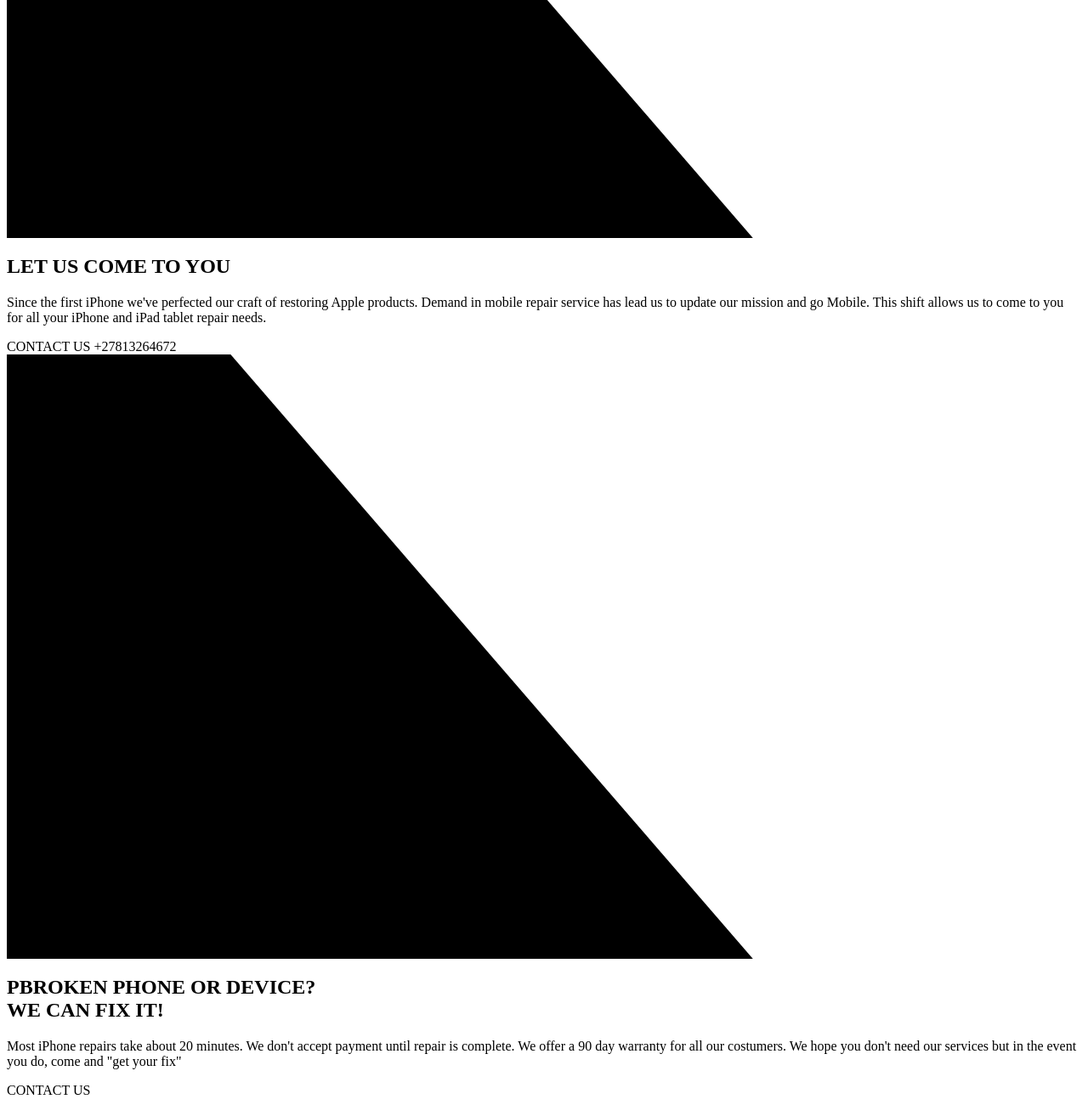
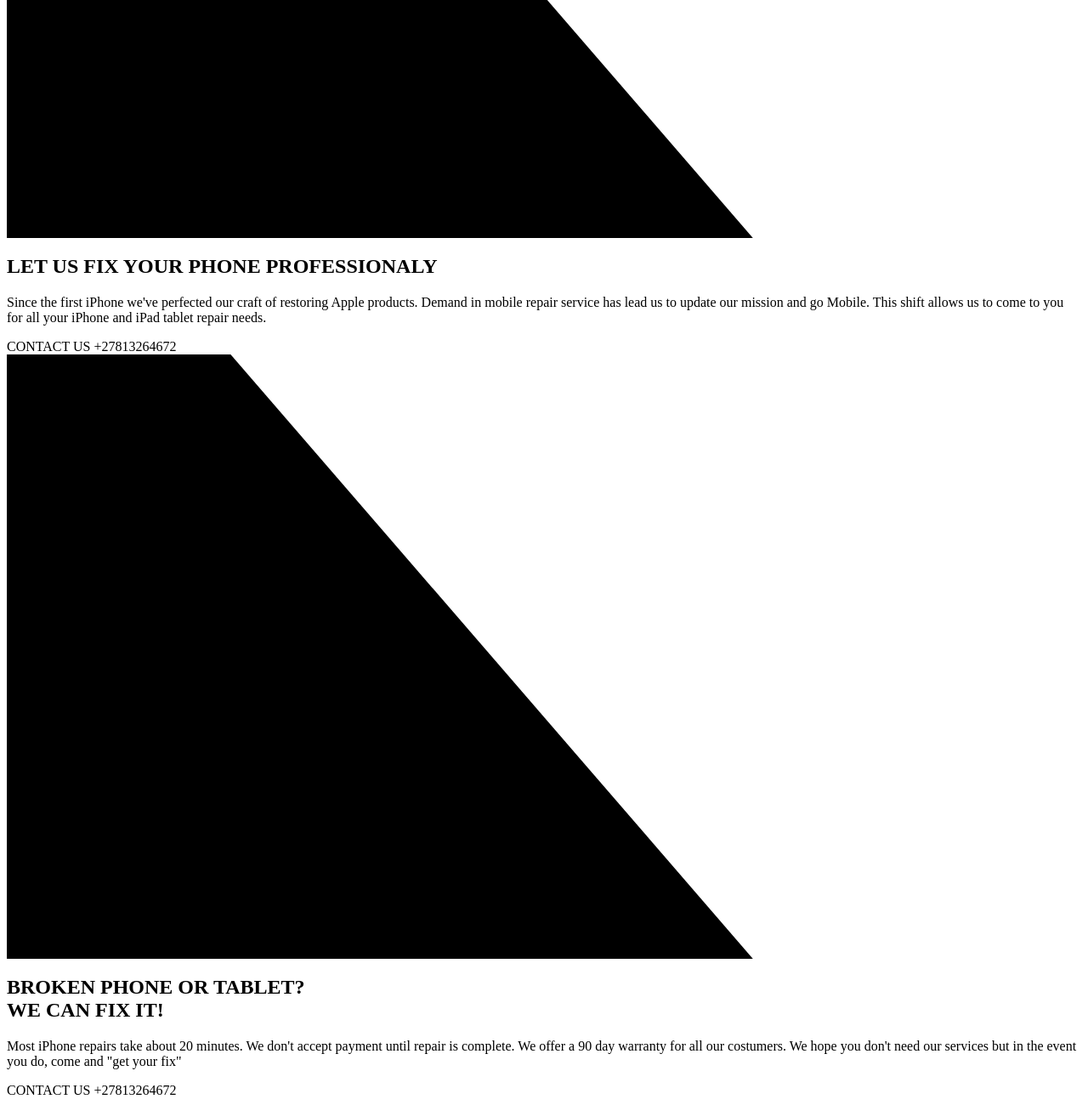
Before and after one commit to yoosuf9898/fir, a plain HTML site: page index.html in a window 1280 px wide. Shown: the part 1392-2692 px from the top of the page at 85% size. Drawn offline with Linux system fonts and the light colour scheme.

Commit message:
added number

```diff
--- a/index.html
+++ b/index.html
@@ -11,7 +11,7 @@
           </svg>
           <div class="slide__text">
             <h2 class="slide__text-heading">Why Let Us Fix Your Iphone?</h2>
-            <p class="slide__text-desc">Welcome iPhone breakers! Here at Los Angeles iPhone Screen Repair iPad Screen Repair & Battery we specialize in repairing Apple devices particularly in repairing iPhone 5, 5c, 5s, 6, 6 plus, 6s, 6s plus, 7, 7 plus, 8, 8 plus and iPads
+            <p class="slide__text-desc">Welcome iPhone breakers! Here at South Africa iPhone Screen Repair iPad Screen Repair & Battery we specialize in repairing Apple devices particularly in repairing iPhone 5, 5c, 5s, 6, 6 plus, 6s, 6s plus, 7, 7 plus, 8, 8 plus and iPads
    </p>
             <a class="slide__text-link">CONTACT US +27813264672</a>
           </div>
@@ -24,7 +24,7 @@
             <path class="slide__overlay-path" d="M0,0 150,0 500,405 0,405" />
           </svg>
           <div class="slide__text">
-            <h2 class="slide__text-heading">LET US COME TO YOU
+            <h2 class="slide__text-heading">LET US FIX YOUR PHONE PROFESSIONALY
   </h2>
             <p class="slide__text-desc">Since the first iPhone we've perfected our craft of restoring Apple products. Demand in mobile repair service has lead us to update our mission and go Mobile. This shift allows us to come to you for all your iPhone and iPad tablet repair needs.
   </p>
@@ -39,11 +39,11 @@
             <path class="slide__overlay-path" d="M0,0 150,0 500,405 0,405" />
           </svg>
           <div class="slide__text">
-            <h2 class="slide__text-heading">PBROKEN PHONE OR DEVICE?<br>
+            <h2 class="slide__text-heading">BROKEN PHONE OR TABLET?<br>
   WE CAN FIX IT!</h2>
             <p class="slide__text-desc">Most iPhone repairs take about 20 minutes. We don't accept payment until repair is complete. We offer a 90 day warranty for all our costumers. We hope you don't need our services but in the event you do, come and "get your fix"
   </p>
-            <a class="slide__text-link">CONTACT US</a>
+            <a class="slide__text-link">CONTACT US +27813264672</a>
           </div>
         </div>
       </div>
```
